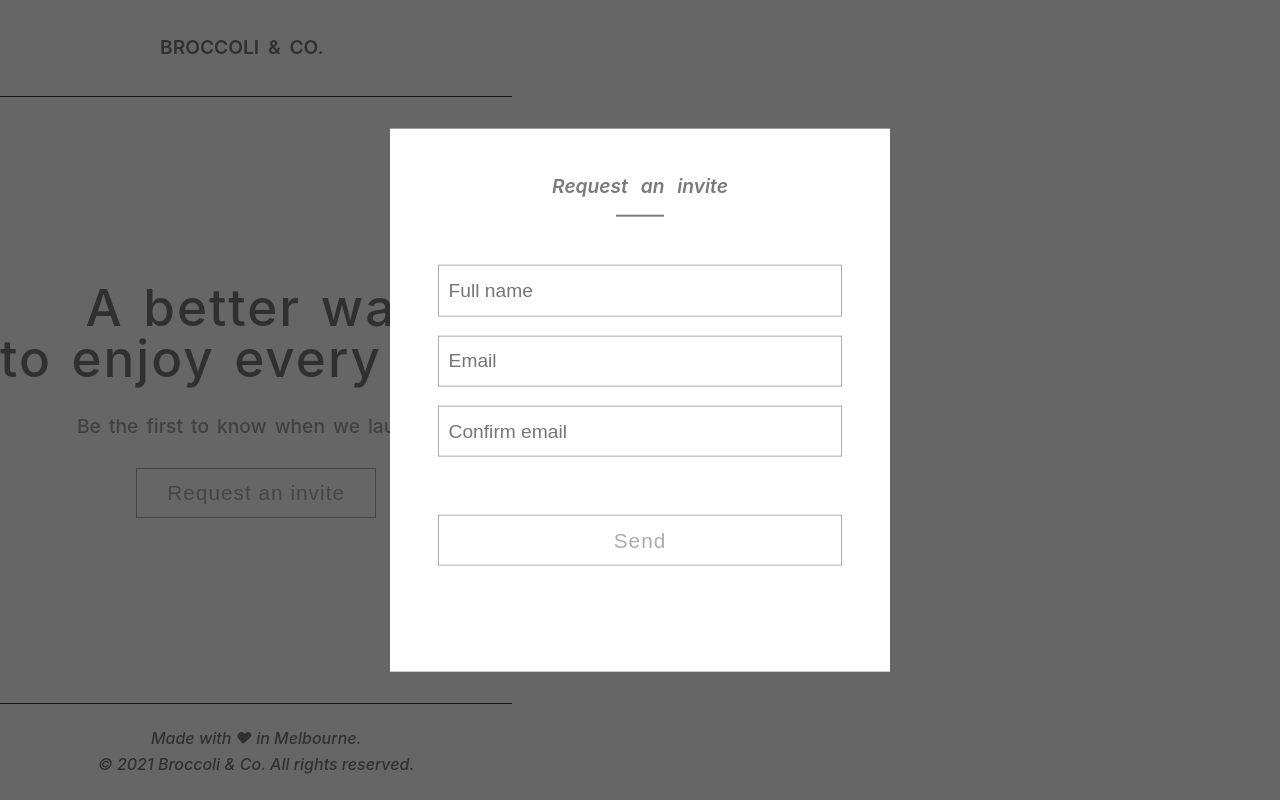
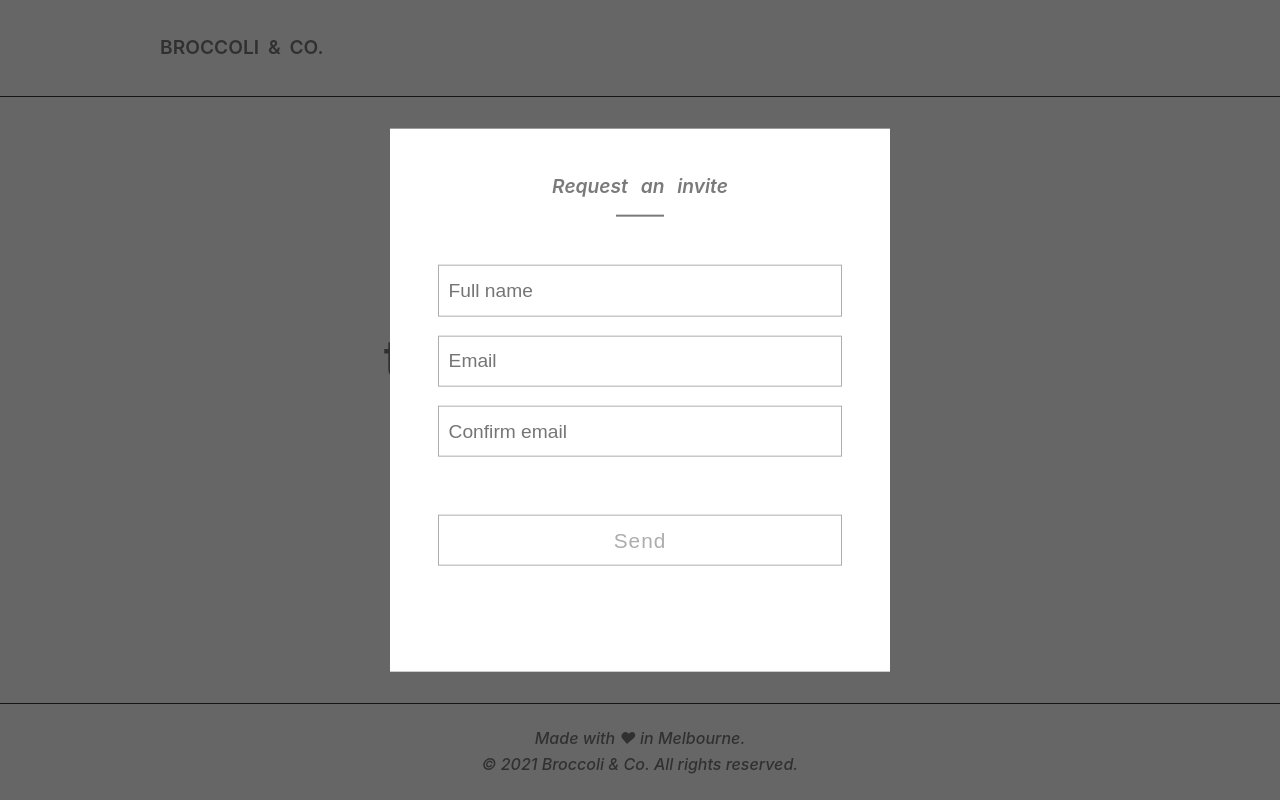
Before and after one commit to LucasYang/broccoli-co, a React (Create React App) app: page / in a window 1280 px wide. Both pictures are taken after a click on the button "Request an invite". Built offline with nearby package versions, Linux system fonts and the light colour scheme.

Commit message:
fix: style

```diff
--- a/src/components/Button/index.module.css
+++ b/src/components/Button/index.module.css
@@ -17,6 +17,7 @@
   cursor: pointer;
   outline: 0;
   border: 1px solid #ADADAD;
+  user-select: none;
 }
 
 .btn:hover {
--- a/src/components/Modal/index.module.css
+++ b/src/components/Modal/index.module.css
@@ -5,6 +5,7 @@
   width:100%;
   height: 100%;
   background: rgba(0, 0, 0, 0.6);
+  z-index: 999;
 }
 
 .displayBlock {
--- a/src/index.css
+++ b/src/index.css
@@ -24,6 +24,7 @@ footer, header, hgroup, menu, nav, section {
 	display: block;
 }
 body {
+	width: 100%;
 	line-height: 1;
 }
 ol, ul {
```
